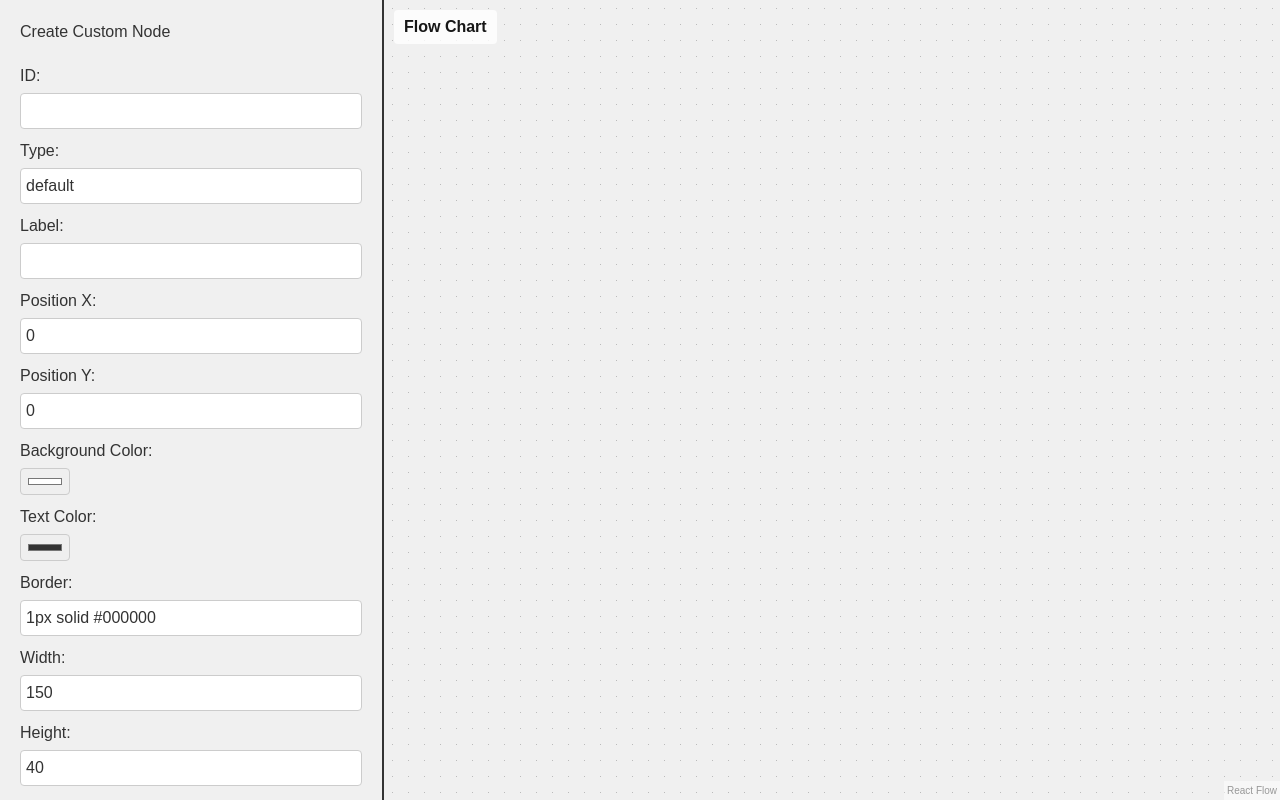
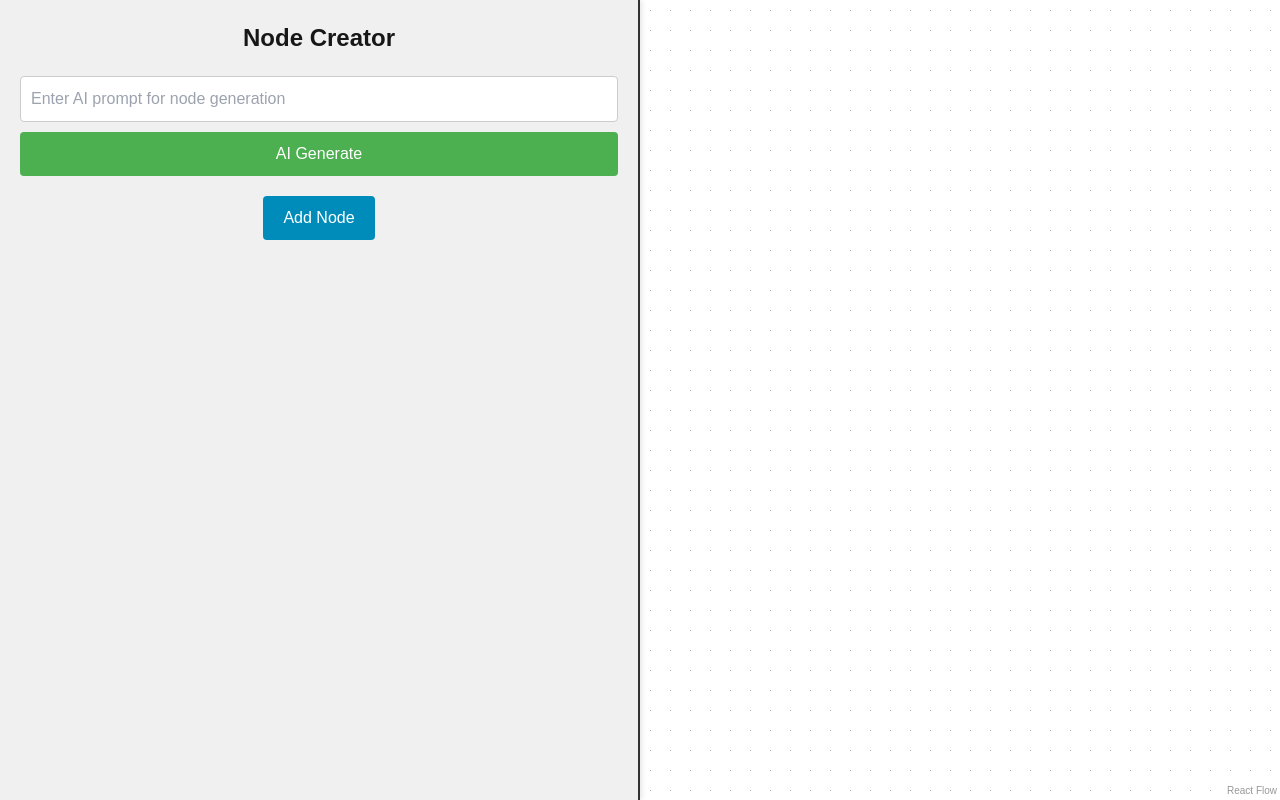
Before and after one commit to Agustin1324/nodes, a Next.js app: page / in a window 1280 px wide. Built offline with nearby package versions, Linux system fonts and the light colour scheme.

Commit message:
some changes

```diff
--- a/src/app/page.module.css
+++ b/src/app/page.module.css
@@ -11,71 +11,69 @@
 }
 
 .leftPanel {
-  width: 30%;
+  width: 50%;
   padding: 20px;
   background-color: #f0f0f0;
   border-right: 2px solid #333;
   box-shadow: 2px 0 5px rgba(0, 0, 0, 0.1);
-  overflow-y: auto;
+  display: flex;
+  flex-direction: column;
+  align-items: center;
+  justify-content: flex-start;
 }
 
 .rightPanel {
-  width: 70%;
+  width: 50%;
   height: 100%;
-  position: relative;
 }
 
 .componentTitle {
-  position: absolute;
-  top: 10px;
-  left: 10px;
-  background-color: rgba(255, 255, 255, 0.8);
-  padding: 5px 10px;
-  border-radius: 4px;
+  font-size: 24px;
   font-weight: bold;
-  z-index: 10;
+  margin-bottom: 20px;
 }
 
-.nodeCreator {
+.aiInputContainer {
   display: flex;
   flex-direction: column;
-  gap: 10px;
-  color: #333333;
+  width: 100%;
+  margin-bottom: 20px;
 }
 
-.nodeCreator h3 {
-  margin-top: 0;
+.aiInput {
+  padding: 10px;
+  font-size: 16px;
+  border: 1px solid #ccc;
+  border-radius: 4px;
   margin-bottom: 10px;
 }
 
-.nodeCreator form {
-  display: flex;
-  flex-direction: column;
-  gap: 10px;
-}
-
-.nodeCreator label {
-  display: flex;
-  flex-direction: column;
-  gap: 5px;
-}
-
-.nodeCreator input,
-.nodeCreator select {
-  padding: 5px;
-  border: 1px solid #ccc;
-  border-radius: 4px;
-}
-
-.nodeCreator button {
-  padding: 10px;
+.aiGenerateButton {
+  padding: 10px 20px;
+  font-size: 16px;
   background-color: #4CAF50;
   color: white;
   border: none;
   border-radius: 4px;
   cursor: pointer;
+  transition: background-color 0.3s;
 }
 
-.nodeCreator button:hover {
+.aiGenerateButton:hover {
   background-color: #45a049;
 }
+
+.addNodeButton {
+  padding: 10px 20px;
+  font-size: 16px;
+  background-color: #008CBA;
+  color: white;
+  border: none;
+  border-radius: 4px;
+  cursor: pointer;
+  transition: background-color 0.3s;
+}
+
+.addNodeButton:hover {
+  background-color: #007B9A;
+}
--- a/src/components/FlowChart.tsx
+++ b/src/components/FlowChart.tsx
@@ -1,48 +1,74 @@
 'use client'
 
-import React, { useState } from 'react';
+import React, { useState, useCallback } from 'react';
 import dynamic from 'next/dynamic';
-import { ReactFlowProvider, Node, Edge, Background, Connection } from '@xyflow/react';
+import { ReactFlowProvider, Node, Edge, Background, Connection, applyNodeChanges, applyEdgeChanges, addEdge } from '@xyflow/react';
 import '@xyflow/react/dist/style.css';
 import styles from '../app/page.module.css';
-import NodeCreator from './NodeCreator';
 
 const ReactFlow = dynamic(() => import('@xyflow/react').then((mod) => mod.ReactFlow), { ssr: false });
 
 const FlowChart: React.FC = () => {
   const [nodes, setNodes] = useState<Node[]>([]);
   const [edges, setEdges] = useState<Edge[]>([]);
+  const [aiPrompt, setAiPrompt] = useState('');
 
-  const onNodesChange = (changes: any) => {
+  const onNodesChange = useCallback((changes: any) => {
     setNodes((nds) => applyNodeChanges(changes, nds));
-  };
+  }, []);
 
-  const onEdgesChange = (changes: any) => {
+  const onEdgesChange = useCallback((changes: any) => {
     setEdges((eds) => applyEdgeChanges(changes, eds));
-  };
+  }, []);
 
-  const onConnect = (connection: Connection) => {
+  const onConnect = useCallback((connection: Connection) => {
     setEdges((eds) => addEdge(connection, eds));
-  };
+  }, []);
 
-  const handleCreateNode = (nodeProperties: any) => {
+  const addNode = useCallback(() => {
     const newNode: Node = {
-      id: nodeProperties.id,
-      type: nodeProperties.type,
-      position: nodeProperties.position,
-      data: nodeProperties.data,
+      id: `node-${nodes.length + 1}`,
+      data: { label: `Node ${nodes.length + 1}` },
+      position: { x: Math.random() * 300, y: Math.random() * 300 },
     };
     setNodes((nds) => [...nds, newNode]);
+  }, [nodes]);
+
+  const handleAiGenerate = async () => {
+    // TODO: Implement AI generation logic here
+    console.log('AI Generate with prompt:', aiPrompt);
+    // For now, we'll just add a node with the AI prompt as the label
+    const newNode: Node = {
+      id: `ai-node-${nodes.length + 1}`,
+      data: { label: aiPrompt },
+      position: { x: Math.random() * 300, y: Math.random() * 300 },
+    };
+    setNodes((nds) => [...nds, newNode]);
+    setAiPrompt('');
   };
 
   return (
     <ReactFlowProvider>
       <div className={styles.flowChartContainer}>
         <div className={styles.leftPanel}>
-          <NodeCreator onCreateNode={handleCreateNode} />
+          <h1 className={styles.componentTitle}>Node Creator</h1>
+          <div className={styles.aiInputContainer}>
+            <input
+              type="text"
+              value={aiPrompt}
+              onChange={(e) => setAiPrompt(e.target.value)}
+              placeholder="Enter AI prompt for node generation"
+              className={styles.aiInput}
+            />
+            <button onClick={handleAiGenerate} className={styles.aiGenerateButton}>
+              AI Generate
+            </button>
+          </div>
+          <button className={styles.addNodeButton} onClick={addNode}>
+            Add Node
+          </button>
         </div>
         <div className={styles.rightPanel}>
-          <div className={styles.componentTitle}>Flow Chart</div>
           <ReactFlow
             nodes={nodes}
             edges={edges}
@@ -50,9 +76,8 @@ const FlowChart: React.FC = () => {
             onEdgesChange={onEdgesChange}
             onConnect={onConnect}
             fitView
-            style={{ background: '#f0f0f0' }}
           >
-            <Background color="#aaa" gap={16} />
+            <Background />
           </ReactFlow>
         </div>
       </div>
```
